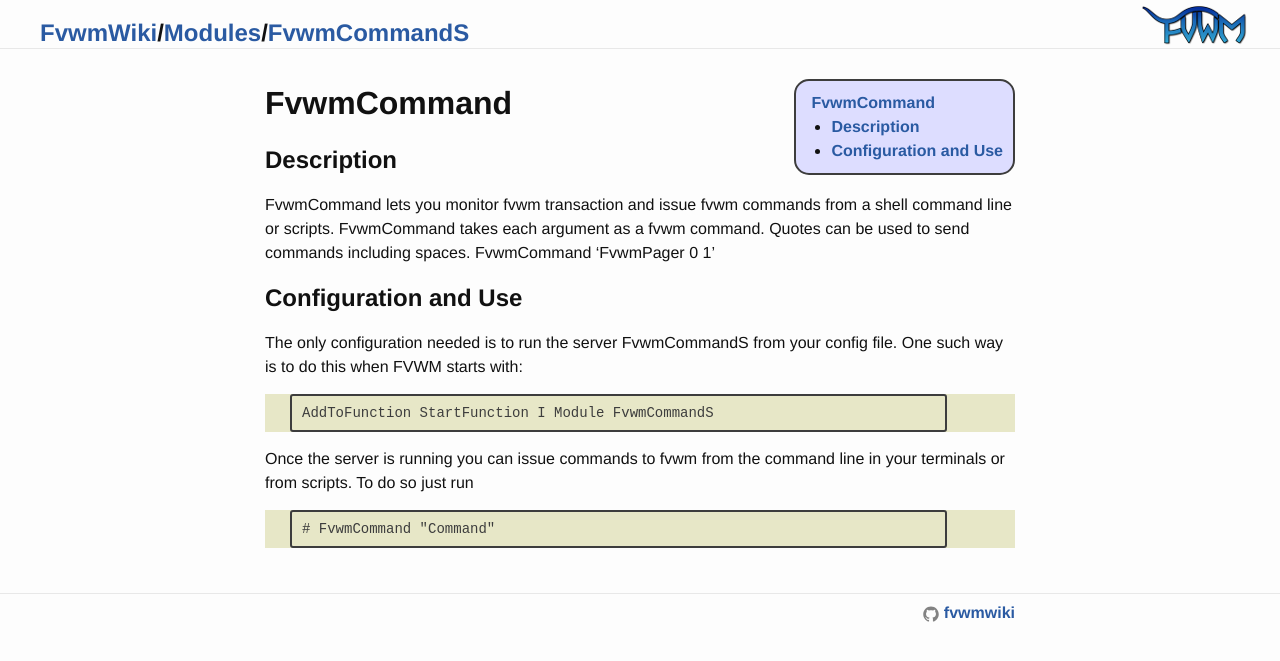
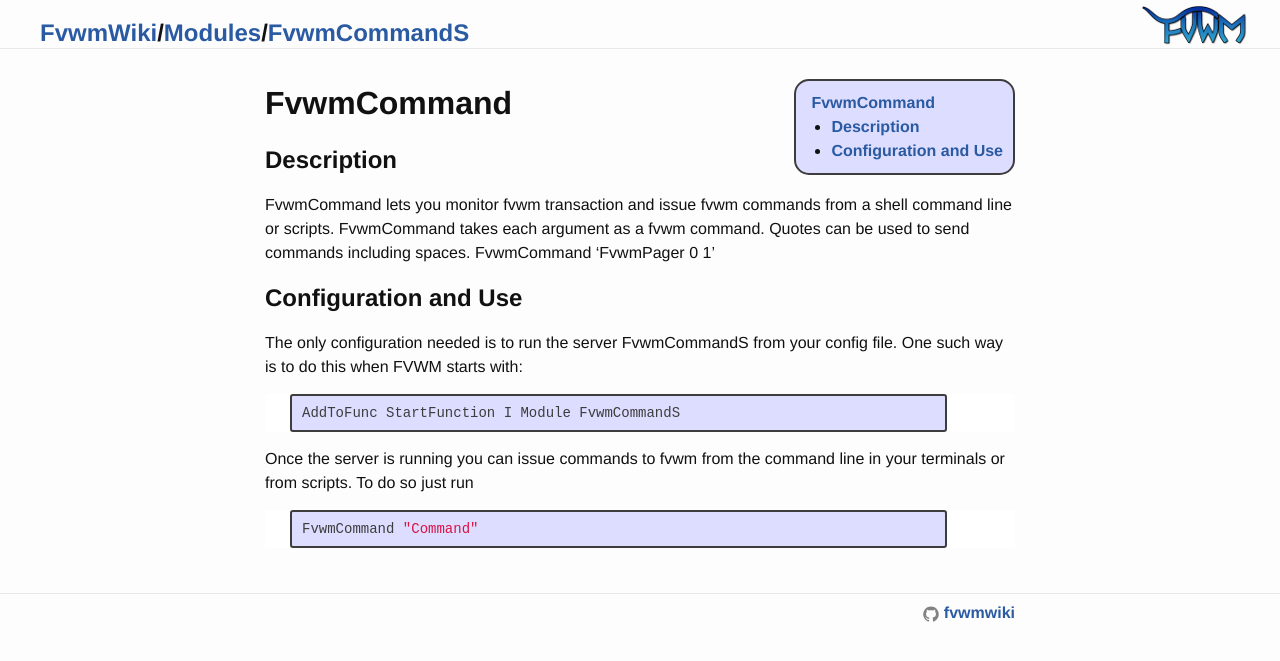
Before and after one commit to somiaj/fvwmwiki, a Jekyll site: the page built from Modules/FvwmCommandS/index.md, in a window 1280 px wide. Shown: the top 661 px of the page. Built offline with Jekyll 4.4.1, drawn with Linux system fonts in a browser that asks for light colours.

Commit message:
Update /Modules/FvwmCommandS
  * Added the code for syntax highlighting of this page.

```diff
--- a/Modules/FvwmCommandS/index.md
+++ b/Modules/FvwmCommandS/index.md
@@ -25,9 +25,13 @@
 The only configuration needed is to run the server FvwmCommandS from your
 config file. One such way is to do this when FVWM starts with:
 
-    AddToFunction StartFunction I Module FvwmCommandS
+{% highlight fvwm %}
+AddToFunc StartFunction I Module FvwmCommandS
+{% endhighlight %}
 
 Once the server is running you can issue commands to fvwm from the command
 line in your terminals or from scripts. To do so just run
 
-    # FvwmCommand "Command"
+{% highlight shell %}
+FvwmCommand "Command"
+{% endhighlight %}
```
Also changed, not shown: other parts of Modules/FvwmCommandS/index.md (+1 -1 lines).
